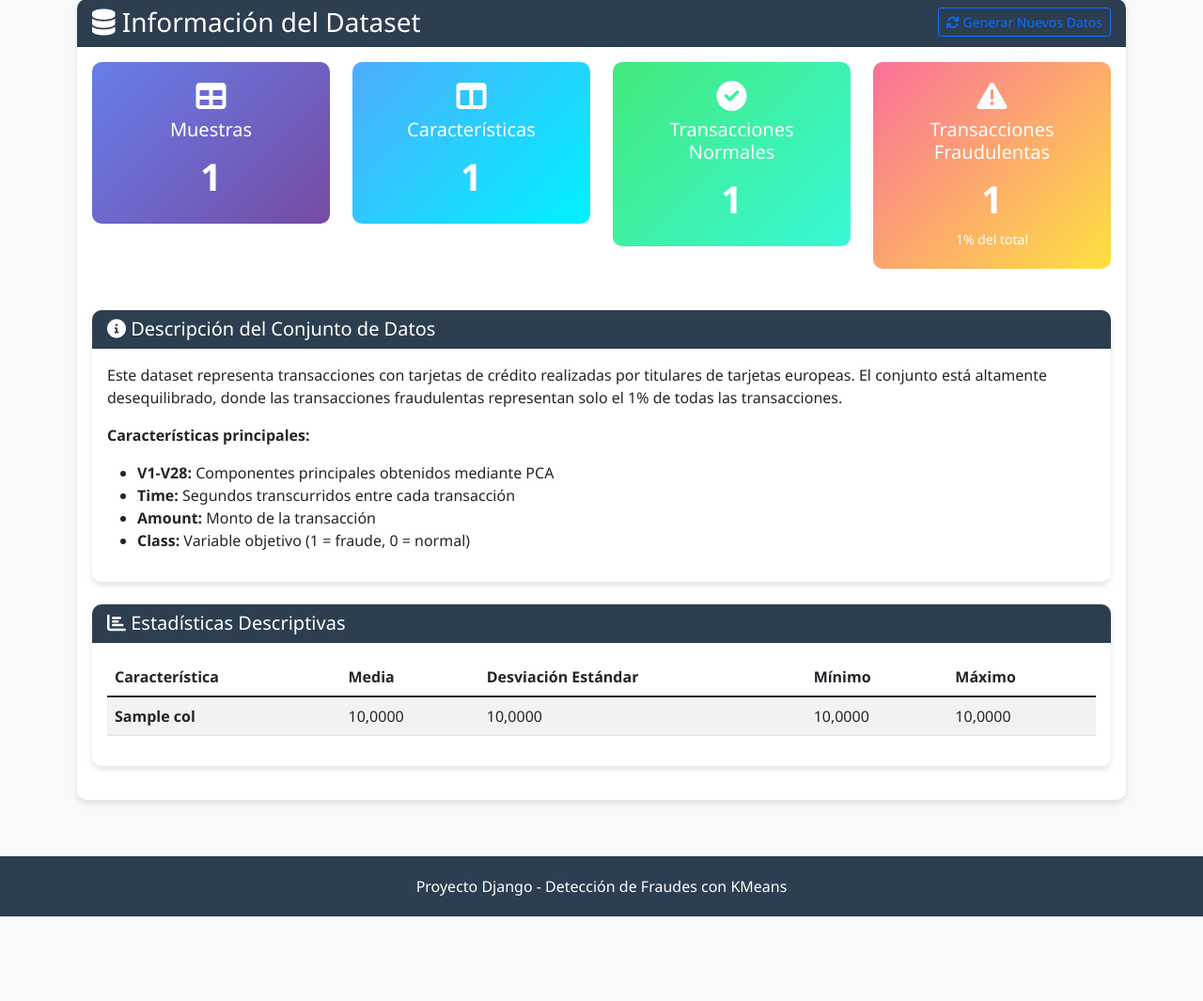
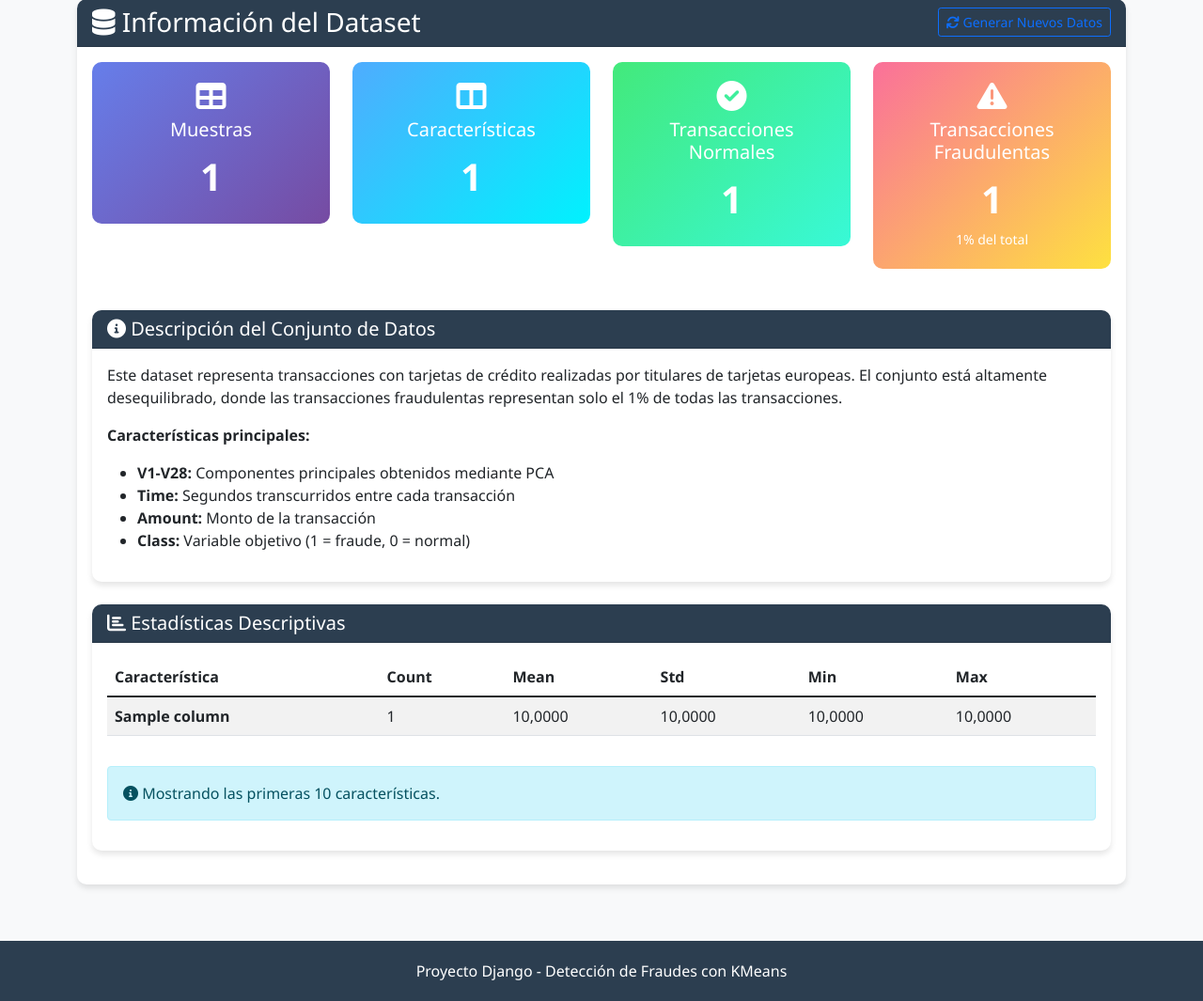
Before and after one commit to UrbanoTrejoOrlando/fraud-detection-kmeans, a Django app: template kmeans_app/templates/kmeans_app/dataset_info.html in a window 1280 px wide. Shown: the part 81-1146 px from the top of the page at 94% size. Before the commit the page ends 1056 px from the top, so only its background shows below. Run offline with Django 5.2, Linux system fonts and the light colour scheme; the template is opened without the code that fills it: most values are stand-ins (such as "Sample title", 1, 10 or a date in 2020).

Commit message:
Cuartos cambios

```diff
--- a/kmeans_app/templates/kmeans_app/dataset_info.html
+++ b/kmeans_app/templates/kmeans_app/dataset_info.html
@@ -72,36 +72,57 @@
                     </div>
                 </div>
 
+                <!-- Reemplazar la sección de la tabla en dataset_info.html -->
+
 <!-- Estadísticas Detalladas -->
 <div class="card">
     <div class="card-header">
         <h5 class="mb-0"><i class="fas fa-chart-bar"></i> Estadísticas Descriptivas</h5>
     </div>
     <div class="card-body">
+        {% if table_data %}
         <div class="table-responsive">
             <table class="table table-striped table-hover">
                 <thead>
                     <tr>
                         <th>Característica</th>
-                                        <th>Media</th>
-                                        <th>Desviación Estándar</th>
-                                        <th>Mínimo</th>
-                                        <th>Máximo</th>
+                        <th>Count</th>
+                        <th>Mean</th>
+                        <th>Std</th>
+                        <th>Min</th>
+                        <th>Max</th>
                     </tr>
                 </thead>
                 <tbody>
-                                    {% for col, stats in dataset_info.describe.items %}
+                    {% for item in table_data|slice:":10" %}
                     <tr>
-                                        <td><strong>{{ col }}</strong></td>
-                                        <td>{{ stats.mean|floatformat:4 }}</td>
-                                        <td>{{ stats.std|floatformat:4 }}</td>
-                                        <td>{{ stats.min|floatformat:4 }}</td>
-                                        <td>{{ stats.max|floatformat:4 }}</td>
+                        <td><strong>{{ item.column }}</strong></td>
+                        <td>{{ item.count|floatformat:0 }}</td>
+                        <td>{{ item.mean|floatformat:4 }}</td>
+                        <td>{{ item.std|floatformat:4 }}</td>
+                        <td>{{ item.min|floatformat:4 }}</td>
+                        <td>{{ item.max|floatformat:4 }}</td>
                     </tr>
                     {% endfor %}
                 </tbody>
             </table>
         </div>
+
+        <!-- Nota sobre limitación -->
+        <div class="alert alert-info mt-3">
+            <i class="fas fa-info-circle"></i>
+            Mostrando las primeras 10 características.
+            {% if table_data|length > 10 %}
+            Hay {{ table_data|length }} características en total.
+            {% endif %}
+        </div>
+
+        {% else %}
+        <div class="alert alert-warning">
+            <i class="fas fa-exclamation-triangle"></i>
+            No hay datos estadísticos disponibles en este momento.
+        </div>
+        {% endif %}
     </div>
 </div>
             </div>
```
Also changed, not shown: kmeans_app/ml_utils.py (+20 -1 lines), kmeans_app/views.py (+16 -2 lines). Lines whose indentation alone changed are shown as unchanged.
